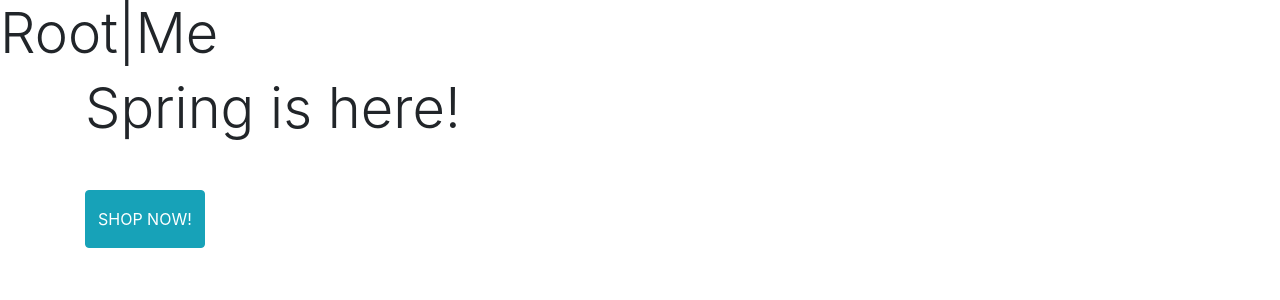
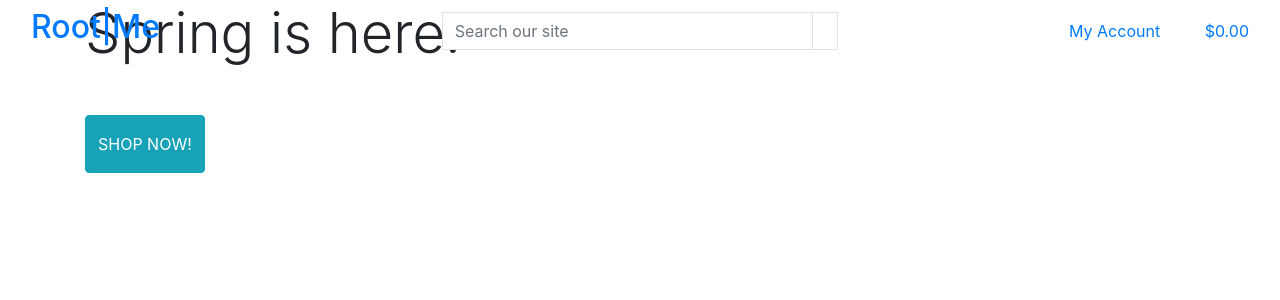
Before and after one commit to ElinaBoman/rootme, a Django app: page / in a window 1280 px wide. Shown: the top 300 px of the page. Run offline with Django 3.2, Linux system fonts and the light colour scheme; some libraries are stand-ins or nearby versions.

Commit message:
Started creatig navmenu, created static, media and css folders

```diff
--- a/home/templates/home/index.html
+++ b/home/templates/home/index.html
@@ -11,7 +11,6 @@
 </div>
 {% endblock %}
 {% block content %}
-<h1 class="display-4">Root|Me</h1>
  <div class="container h-100">
     <div class="row h-100">
         <div class="col-7 col-md-6 my-auto">
--- a/templates/base.html
+++ b/templates/base.html
@@ -36,8 +36,67 @@
     <title>Root|Me {% block extra_title %}{% endblock %}</title>
   </head>
   <body>
-    <header class="container-fluid fixed-top"></header>
-
+    <header class="container-fluid fixed-top">
+        <div class="row">
+            <div class="col-12 col-lg-4 my-auto py-1 py-lg-0 text-center text-lg-left">
+                <a href="{% url 'home' %}" class="nav-link main-logo-link">
+                    <h2 class="text-black">Root|Me</h2>
+                </a>
+            </div>
+            <div class="col-12 col-lg-4 my-auto py-1 py-lg-0">
+                <form method="GET" action="">
+                    <div class="input-group w-100">
+                        <input class="form-control border border-black rounded-0" type="text" name="q" placeholder="Search our site">
+                        <div class="input-group-append">
+                            <button class="form-control btn btn-black border border-black rounded-0" type="submit">
+                                <span class="icon">
+                                    <i class="fas fa-search"></i>
+                                </span>
+                            </button>
+                        </div>
+                    </div>
+                </form>
+            </div>
+            <div class="col-12 col-lg-4 my-auto py-1 py-lg-0">
+                <ul class="list-inline list-unstyled text-center text-lg-right my-0">
+                    <li class="list-inline-item dropdown">
+                        <a class="text-black nav-link" href="#" id="user-options" data-toggle="dropdown" aria-haspopup="true" aria-expanded="false">
+                            <div class="text-center">
+                                <div><i class="fas fa-user fa-lg"></i></div>
+                                <p class="my-0">My Account</p>
+                            </div>
+                        </a>
+                        <div class="dropdown-menu border-0" aria-labelledby="user-options">
+                            {% if request.user.is_authenticated %}
+                                {% if request.user.is_superuser %}
+                                    <a href="" class="dropdown-item">Product Management</a>
+                                {% endif %}
+                                <a href="" class="dropdown-item">My Profile</a>
+                                <a href="{% url 'account_logout' %}" class="dropdown-item">Logout</a>
+                            {% else %}
+                                <a href="{% url 'account_signup' %}" class="dropdown-item">Register</a>
+                                <a href="{% url 'account_login' %}" class="dropdown-item">Login</a>
+                            {% endif %}
+                        </div>
+                    </li>
+                    <li class="list-inline-item">
+                        <a class="{% if grand_total %}text-info font-weight-bold{% else %}text-black{% endif %} nav-link" href="">
+                            <div class="text-center">
+                                <div><i class="fas fa-shopping-bag fa-lg"></i></div>
+                                <p class="my-0">
+                                    {% if grand_total %}
+                                        ${{ grand_total|floatformat:2 }}
+                                    {% else %}
+                                        $0.00
+                                    {% endif %}
+                                </p>
+                            </div>
+                        </a>
+                    </li>
+                </ul>
+            </div>
+        </div>
+    </header>
     {% if messages %}
         <div class="message-container"></div>
     {% endif %}
```
